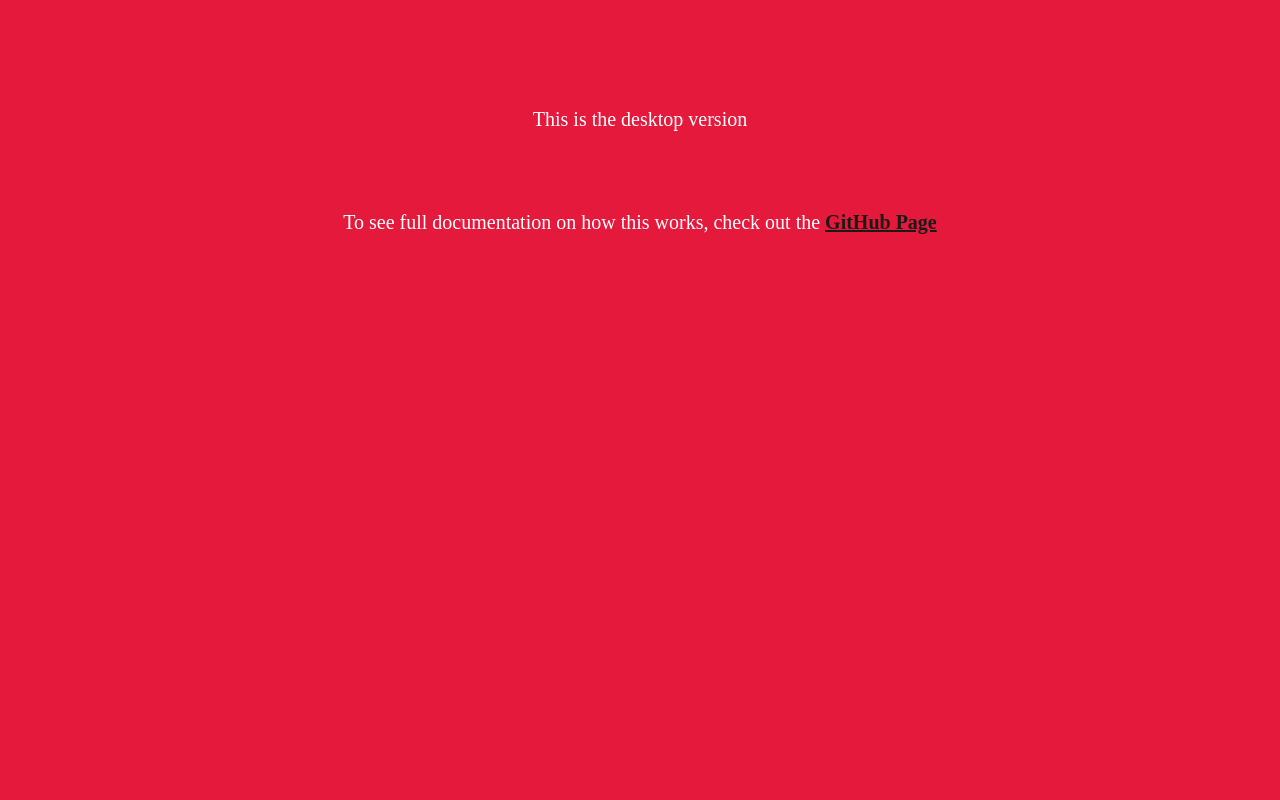
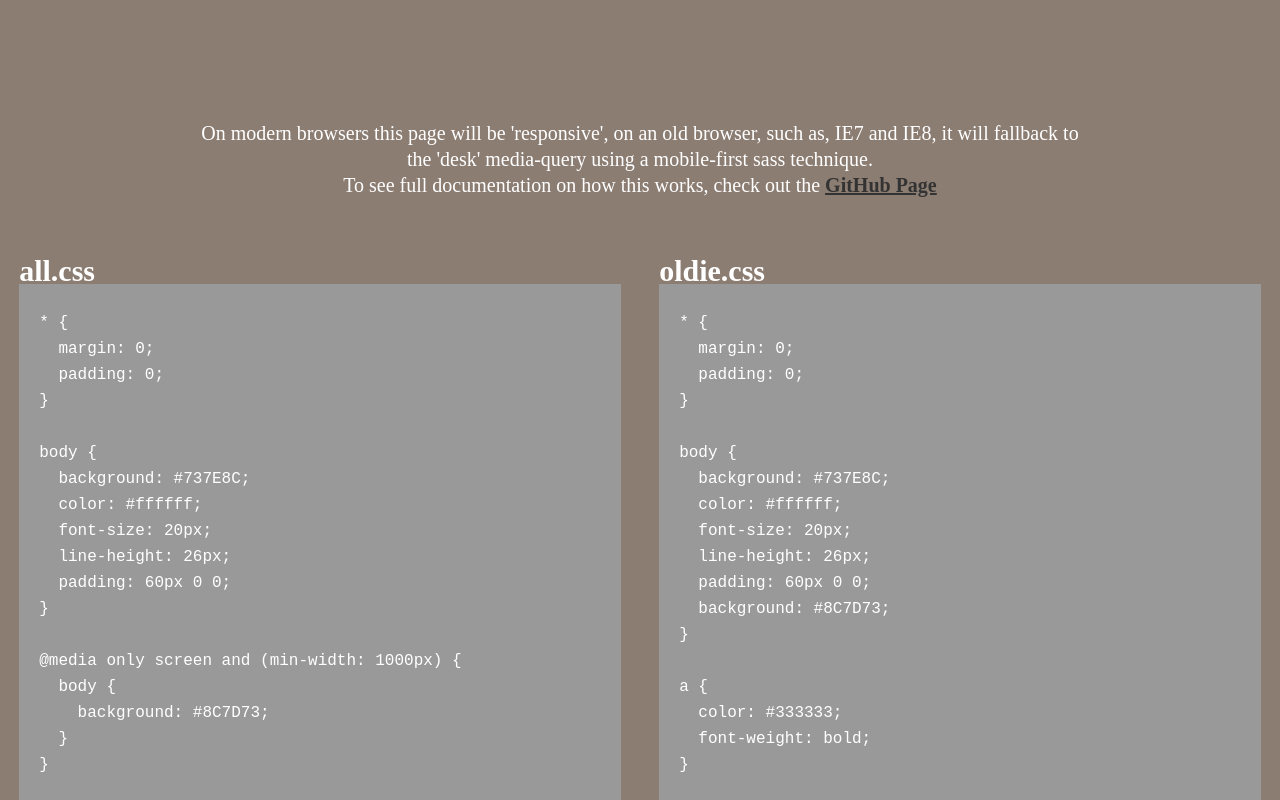
Before and after one commit to peduarte/mobile-first-sass, a plain HTML site: page index.html in a window 1280 px wide. Shown: the top 800 px of the page. Drawn offline with Linux system fonts and the light colour scheme.

Commit message:
Improved demo

```diff
--- a/css/_global.scss
+++ b/css/_global.scss
@@ -1,35 +1,44 @@
+* { margin: 0; padding: 0; }
+
 body {
-	background: #1C1917;
+	background: #737E8C;
 	color: #ffffff;
 	font-size: 20px;
-	padding: 100px 0 0;
-	text-align: center;
+	line-height: 26px;
+	padding: 60px 0 0;
 
-	&:before {
-		content: "This is the mobile version";
-	}
-
-	// This is where we include our media-query mixin
-	// We are passing desk as our argument
+	// This is an example of how to use the media-query mixin
+	// Styles in this declaration will only show on desktop
 	@include media-query(desk) {
-		background: #E5193C;
-
-		&:before {
-			content: "This is the desktop version";
-		}
+		background: #8C7D73;
 	}
 
 }
 
-p {
-	padding-top: 60px;
+a {
+	color: #333333;
+	font-weight: bold;
 }
 
-a {
-	color: #E5193C;
-	font-weight: bold;
+p {
+	display: block;
+	clear: both;
+	padding: 60px 15%;
+	text-align: center;
+}
+
+.code-sample {
+	margin: 3%;
 
 	@include media-query(desk) {
-		color: #1C1917;
+		float: left;
+		width: 47%;
+		margin: 0 1.5%;
 	}
 }
+
+pre {
+	background: #999999;
+	font-size: 16px;
+	padding: 0 0 0 20px;
+}
--- a/css/_utils.scss
+++ b/css/_utils.scss
@@ -3,7 +3,7 @@
 $old-ie: false !default;
 
 // Here we define some breakpoints - This can be whatever you want/need
-$desk-start: 960px !default;
+$desk-start: 1000px !default;
 
 
 // This is where the magic happens
--- a/index.html
+++ b/index.html
@@ -13,6 +13,110 @@
 </head>
 <body>
 
-	<p>To see full documentation on how this works, check out the <a href="https://github.com/peduarte/mobile-first-sass">GitHub Page</a></p>
+	<p>On modern browsers this page will be 'responsive', on an old browser, such as, IE7 and IE8, it will fallback to the 'desk' media-query using a mobile-first sass technique.<br>
+		To see full documentation on how this works, check out the <a href="https://github.com/peduarte/mobile-first-sass">GitHub Page</a></p>
+
+	<div class="code-sample">
+		<h2>all.css</h2>
+		<pre>
+			<code>
+* {
+  margin: 0;
+  padding: 0;
+}
+
+body {
+  background: #737E8C;
+  color: #ffffff;
+  font-size: 20px;
+  line-height: 26px;
+  padding: 60px 0 0;
+}
+
+@media only screen and (min-width: 1000px) {
+  body {
+    background: #8C7D73;
+  }
+}
+
+a {
+  color: #333333;
+  font-weight: bold;
+}
+
+p {
+  display: block;
+  clear: both;
+  padding: 60px 15%;
+  text-align: center;
+}
+
+.code-sample {
+  margin: 3%;
+}
+
+@media only screen and (min-width: 1000px) {
+  .code-sample {
+    float: left;
+    width: 47%;
+    margin: 0 1.5%;
+  }
+}
+
+pre {
+  background: #999999;
+  font-size: 16px;
+  padding: 0 0 0 20px;
+}
+			</code>
+		</pre>
+	</div>
+
+	<div class="code-sample">
+		<h2>oldie.css</h2>
+		<pre>
+			<code>
+* {
+  margin: 0;
+  padding: 0;
+}
+
+body {
+  background: #737E8C;
+  color: #ffffff;
+  font-size: 20px;
+  line-height: 26px;
+  padding: 60px 0 0;
+  background: #8C7D73;
+}
+
+a {
+  color: #333333;
+  font-weight: bold;
+}
+
+p {
+  display: block;
+  clear: both;
+  padding: 60px 15%;
+  text-align: center;
+}
+
+.code-sample {
+  margin: 3%;
+  float: left;
+  width: 47%;
+  margin: 0 1.5%;
+}
+
+pre {
+  background: #999999;
+  font-size: 16px;
+  padding: 0 0 0 20px;
+}
+			</code>
+		</pre>
+	</div>
+
 </body>
 </html>
```
Also changed, not shown: css/all.css, css/oldie.css, 1 other file.
